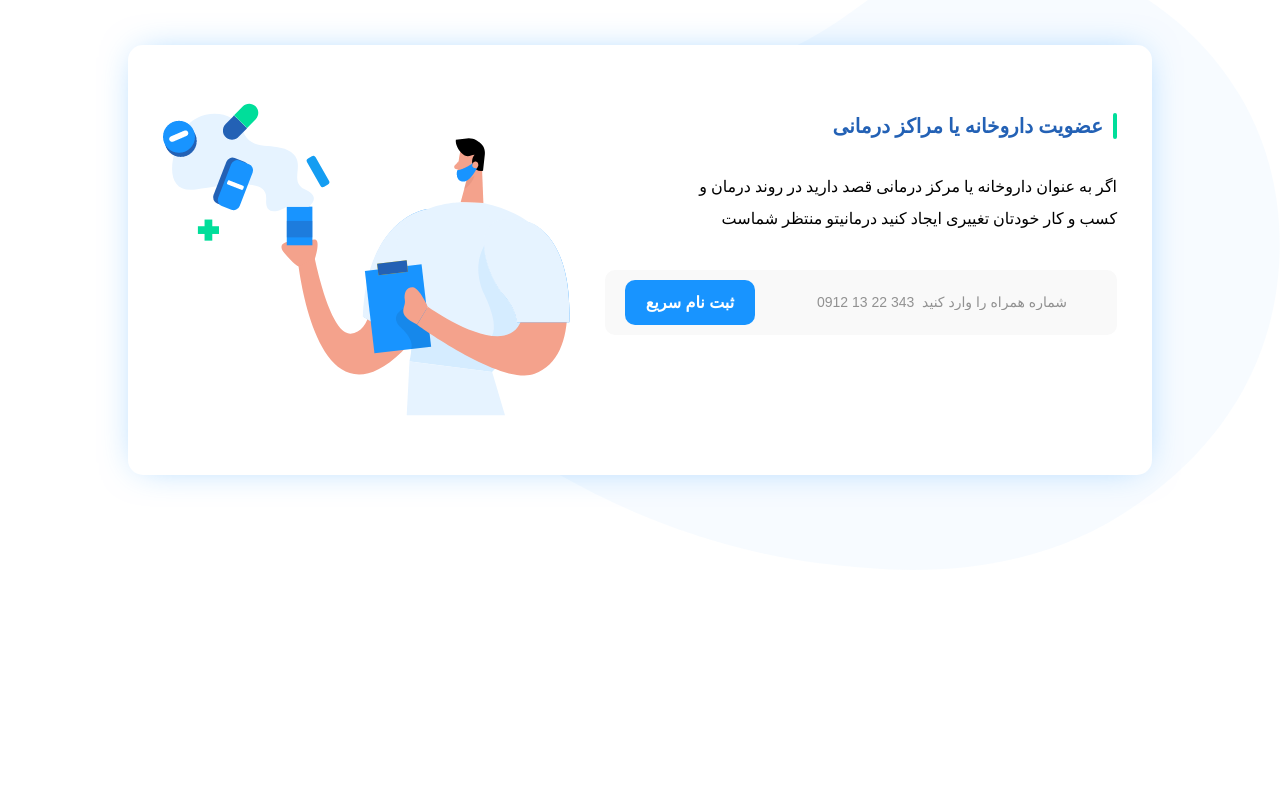
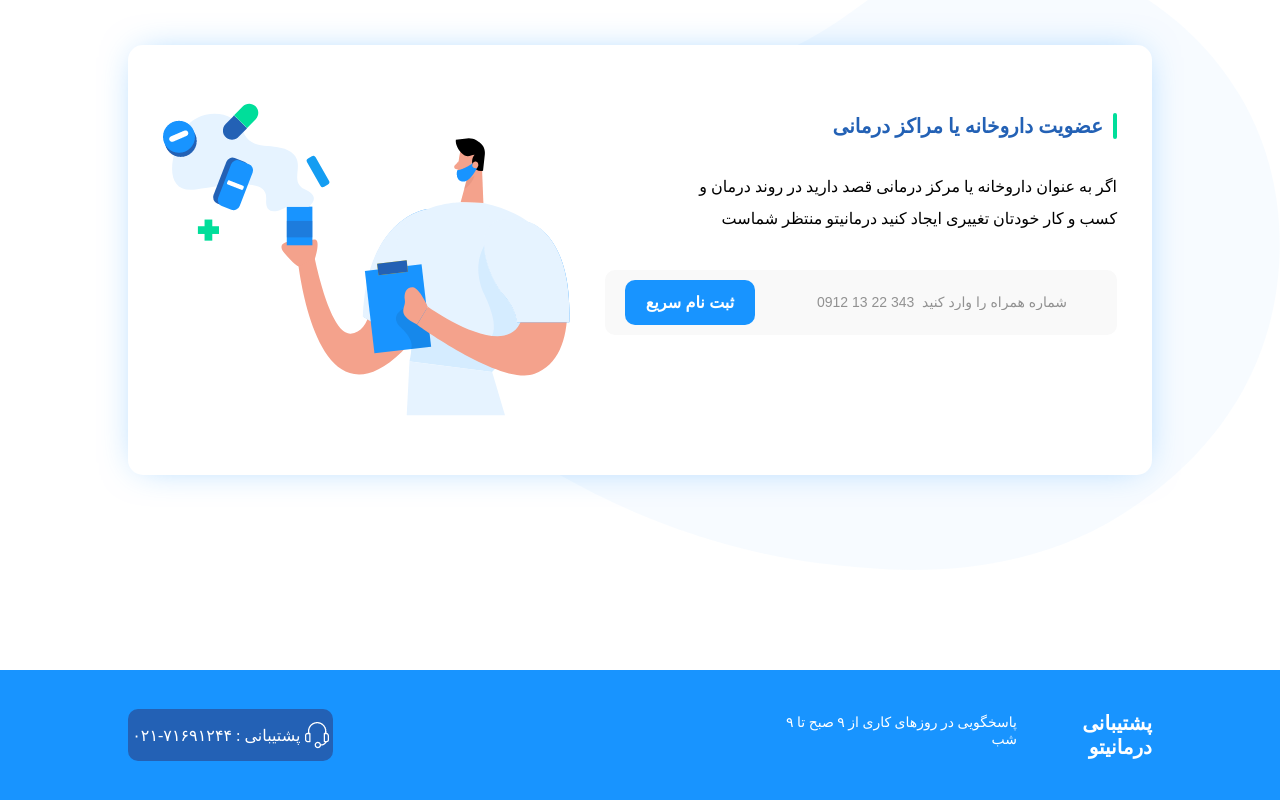
Before and after one commit to amirhghorbani/darmanito, a plain HTML site: page index.html in a window 1280 px wide. Shown: the part 2870-3670 px from the top of the page. Before the commit the page ends 3440 px from the top, so only its background shows below. Drawn offline with Linux system fonts and the light colour scheme.

Commit message:
complete section-6

```diff
--- a/index.html
+++ b/index.html
@@ -214,6 +214,19 @@
             </div>
         </div>
 
+        <div class="section-6">
+            <div class="section-6-content">
+                <div class="section-6-content-text">
+                    <h2>پشتیبانی درمانیتو</h2>
+                    <p>پاسخگویی در روزهای کاری از ۹ صبح تا ۹ شب</p>
+                </div>
+                <div class="section-6-content-contact-box">
+                    <img src="./img/img/sec-6-support-logo.png" alt="">
+                    <p>پشتیبانی : ۷۱۶۹۱۲۴۴-۰۲۱</p>
+                </div>
+            </div>
+        </div>
+
 
     </div>
 
--- a/style.css
+++ b/style.css
@@ -540,3 +540,47 @@ img#sib-app {
     cursor: pointer;
     background-color: #1371c4;
 }
+
+/* section-6 */
+
+.section-6 {
+    width: 100%;
+    height: 130px;
+    background-color: #1894FF;
+    margin-top: 100px;
+}
+.section-6 .section-6-content {
+    width: 80%;
+    height: inherit;
+    margin: 0 auto;
+    display: flex;
+    align-items: center;
+    justify-content: space-between;
+}
+.section-6-content-text {
+    display: flex;
+    justify-content: space-between;
+    width: 38%;
+}
+.section-6-content-text h2 {
+    font-size: 20px;
+    color: white;
+}
+.section-6-content-text p {
+    color: white;
+    font-size: 14px;
+    margin-top: 3px;
+}
+.section-6-content-contact-box {
+    width: 20%;
+    height: 52px;
+    background-color: #2361B5;
+    color: white;
+    display: flex;
+    justify-content: space-evenly;
+    align-items: center;
+    border-radius: 10px;
+}
+.section-6-content-contact-box img {
+    object-fit: contain;
+}
```
Also changed, not shown: img/img/sec-6-support-logo.png (added).
